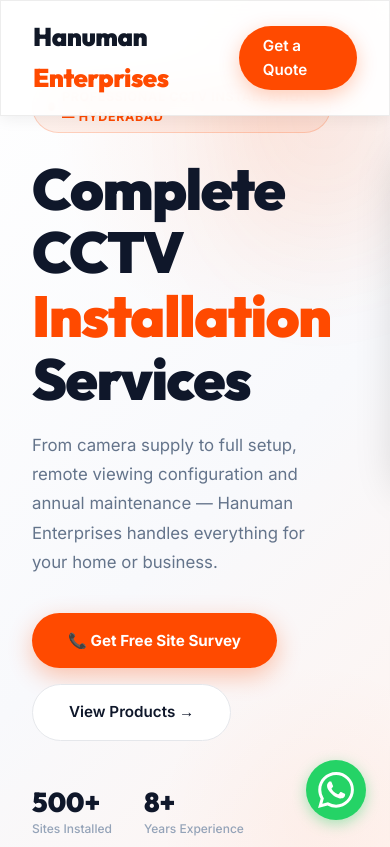
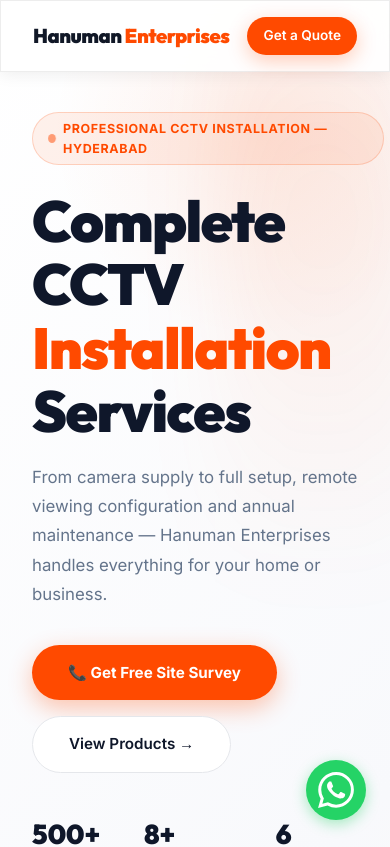
Before and after one commit to avinashbasani132/hanuman-security-systems, a React (Vite) app: page / in a window 390 px wide. Shown: the top 847 px of the page. Built offline with nearby package versions, Linux system fonts and the light colour scheme.

Commit message:
Fix mobile responsiveness for header and hero

```diff
--- a/src/components/Hero.jsx
+++ b/src/components/Hero.jsx
@@ -40,13 +40,8 @@
         pointerEvents: 'none',
       }} />
 
-      <div className="container" style={{ width: '100%' }}>
-        <div style={{
-          display: 'grid',
-          gridTemplateColumns: '1fr 1fr',
-          gap: '4rem',
-          alignItems: 'center',
-        }}>
+      <div className="container" style={{ width: '100%', position: 'relative', zIndex: 1 }}>
+        <div className="hero-layout">
 
           {/* ── LEFT COLUMN ── */}
           <div className="animate-fade-in">
@@ -211,6 +206,7 @@
               borderRadius: '16px',
               padding: '1rem 1.5rem',
               display: 'flex',
+              flexWrap: 'wrap',
               alignItems: 'center',
               gap: '1rem',
               boxShadow: '0 2px 8px rgba(0,0,0,0.04)',
@@ -235,6 +231,23 @@
           0%, 100% { opacity: 1; transform: scale(1); }
           50% { opacity: 0.5; transform: scale(1.3); }
         }
+        .hero-layout {
+          display: grid;
+          grid-template-columns: 1fr 1fr;
+          gap: 4rem;
+          align-items: center;
+        }
+        @media (max-width: 900px) {
+          .hero-layout {
+            grid-template-columns: 1fr;
+            gap: 2.5rem;
+          }
+        }
+        @media (max-width: 768px) {
+          .hero {
+            padding-top: 7rem !important;
+          }
+        }
       `}</style>
     </section>
   );
--- a/src/index.css
+++ b/src/index.css
@@ -408,6 +408,8 @@
   .footer-grid      { grid-template-columns: 1fr; gap: 2rem; }
   .footer-bottom    { flex-direction: column; gap: 0.75rem; }
   .section-title    { font-size: 2rem; }
+  .logo             { font-size: 1.25rem; white-space: nowrap; }
+  .header-content .btn { padding: 0.5rem 1rem !important; font-size: 0.85rem; }
 }
 
 @media (max-width: 900px) {
```
